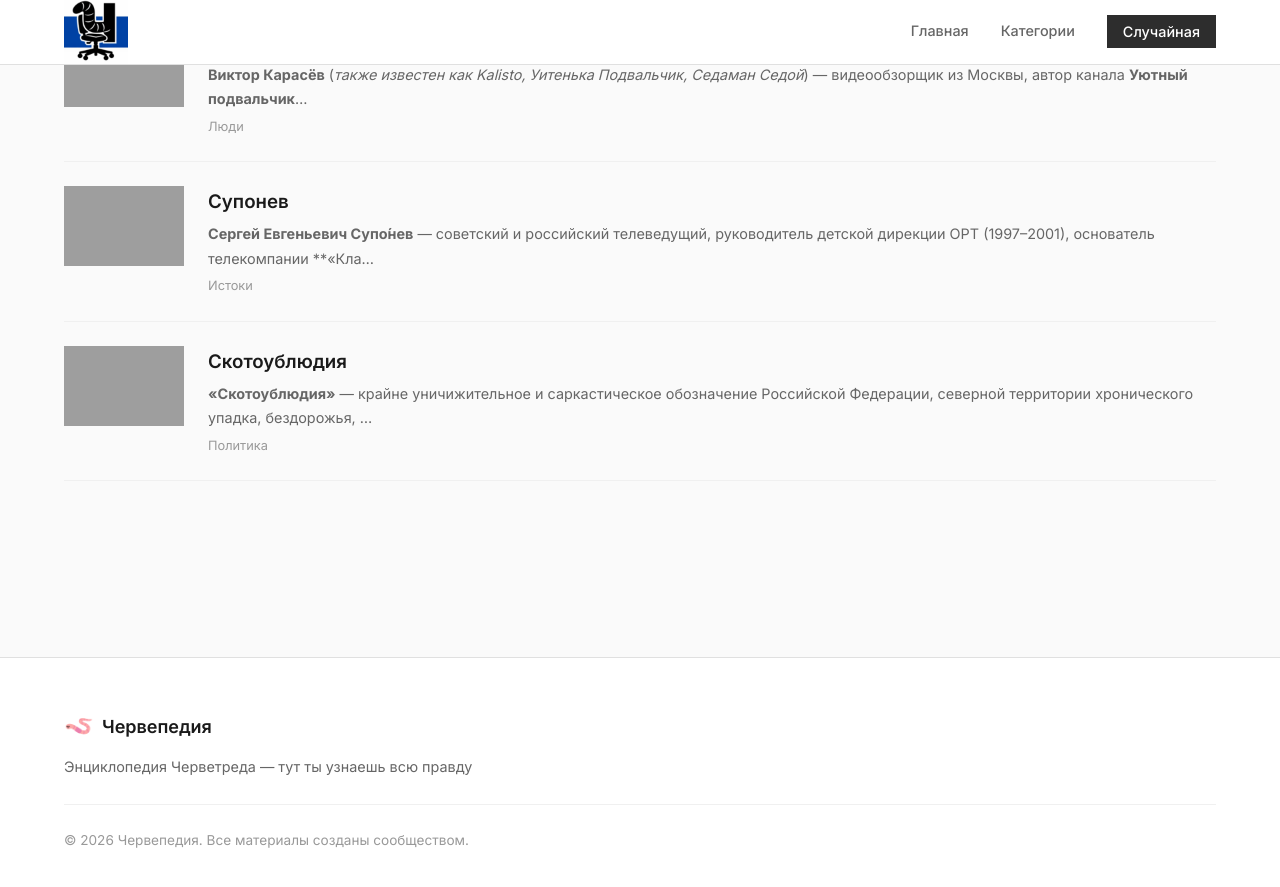
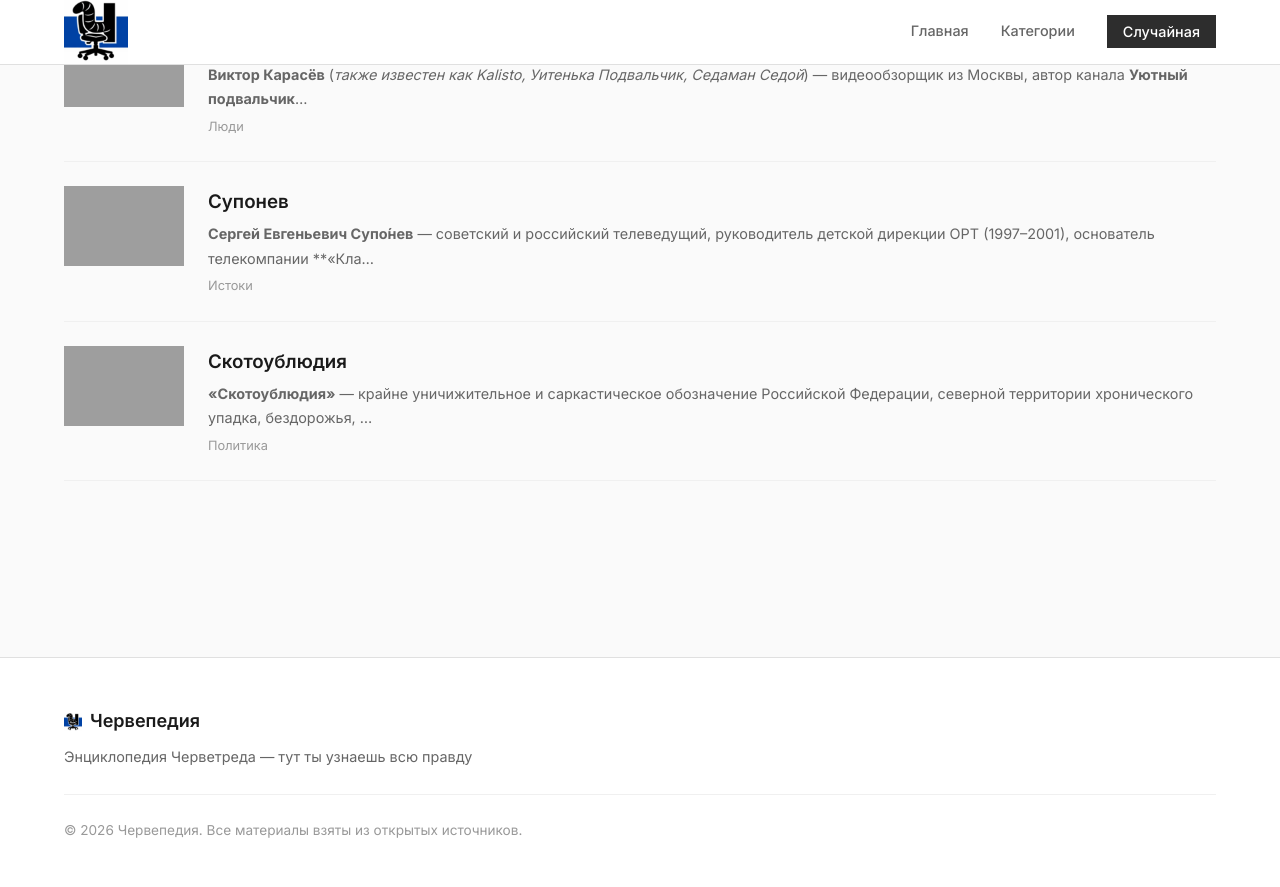
Before and after one commit to cherwepedia/111, a Jekyll site: the page built from index.html, in a window 1280 px wide and 900 px high, scrolled down 1611 px, cut to the strip 0-887 px from the top of the window. Built offline with Jekyll 4.4.1, drawn with Linux system fonts in a browser that asks for light colours; grey boxes are pictures that could not be loaded.

Commit message:
Update footer.html

```diff
--- a/_includes/footer.html
+++ b/_includes/footer.html
@@ -2,13 +2,19 @@
   <div class="container">
     <div class="footer-content">
       <div class="footer-brand">
-        <span class="logo-icon">🪱</span>
+        <img
+          src="{{ '/logo.png' | relative_url }}"
+          alt="Червепедия"
+          style="height: 1em; width: auto; display: block;"
+        >
         <span>Червепедия</span>
       </div>
+
       <p class="footer-description">{{ site.description }}</p>
     </div>
+
     <div class="footer-meta">
-      <p>&copy; {{ 'now' | date: "%Y" }} Червепедия. Все материалы созданы сообществом.</p>
+      <p>&copy; {{ 'now' | date: "%Y" }} Червепедия. Все материалы взяты из открытых источников.</p>
     </div>
   </div>
 </footer>
```
